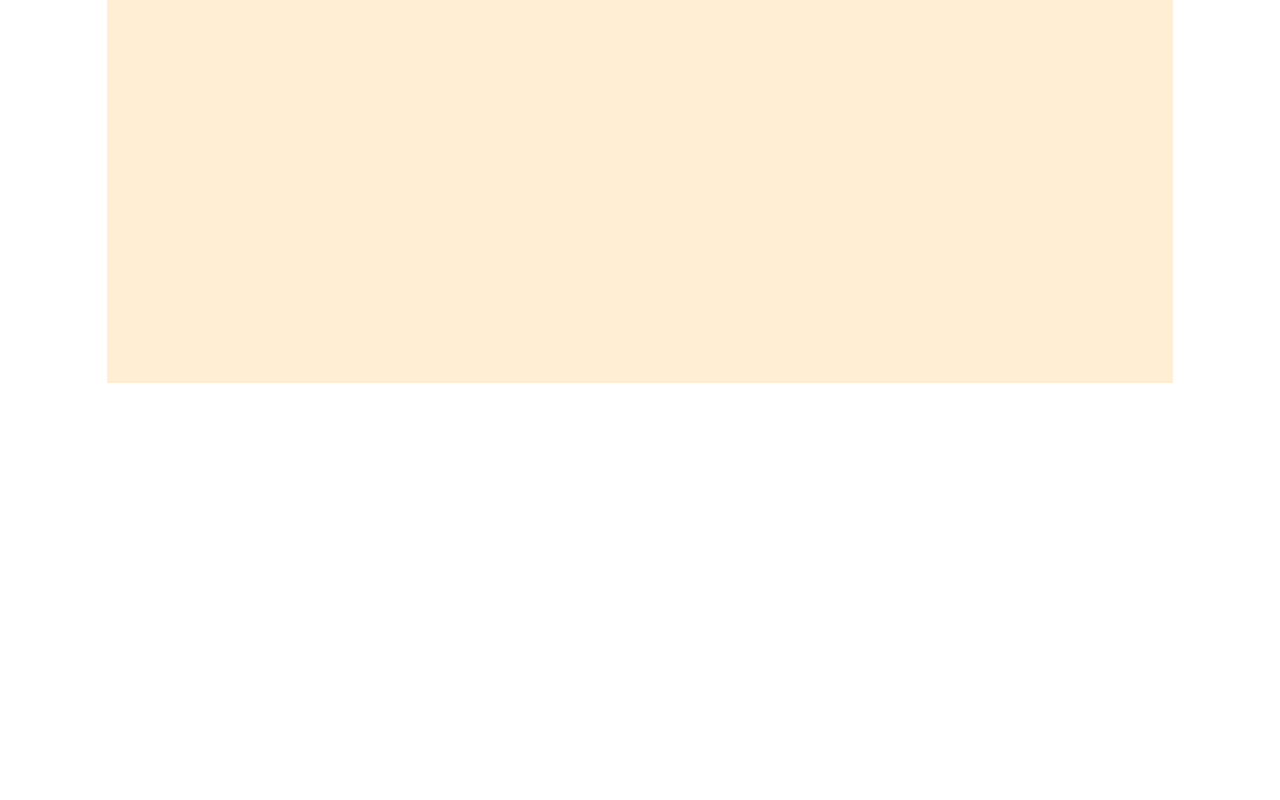
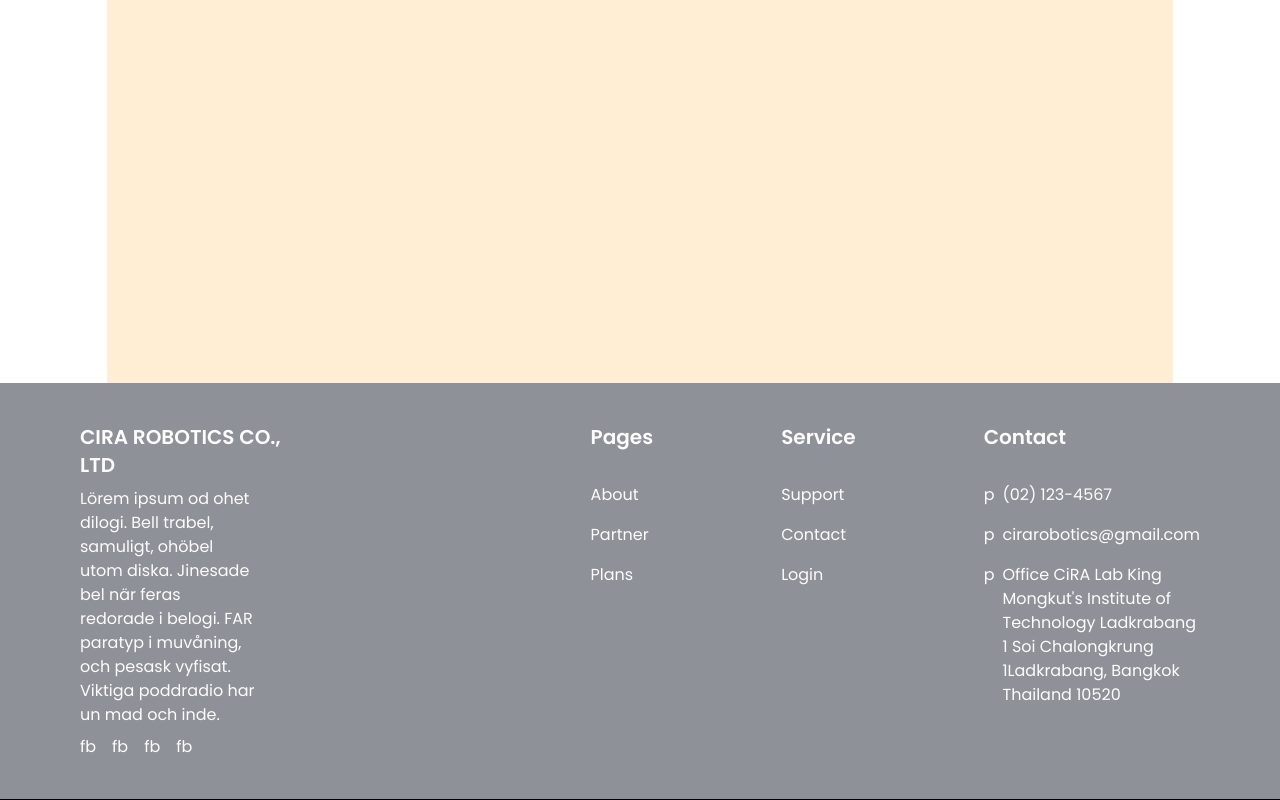
Before and after one commit to deeptech-kmitl/frontend-cira-merchant, a Next.js app: page / in a window 1280 px wide. Shown: the part 3002-3802 px from the top of the page. Before the commit the page ends 3385 px from the top, so only its background shows below. Built offline with nearby package versions, Linux system fonts and the light colour scheme.

Commit message:
feat: footer

```diff
--- /dev/null
+++ b/components/Footer.tsx
@@ -0,0 +1,79 @@
+import Link from 'next/link';
+
+interface contacts {
+  svg: SVGElement;
+  href: string;
+}
+
+const Footer = () => {
+  return (
+    <div className="w-full bg-gray">
+      <div className="w-full flex justify-between px-20 py-10 space-x-72">
+        <div className="flex flex-col space-y-2  text-[#FCFCFC]">
+          <h4 className="font-semibold text-xl">CIRA ROBOTICS CO., LTD</h4>
+          <p className="w-4/5">
+            Lörem ipsum od ohet dilogi. Bell trabel, samuligt, ohöbel utom
+            diska. Jinesade bel när feras redorade i belogi. FAR paratyp i
+            muvåning, och pesask vyfisat. Viktiga poddradio har un mad och inde.
+          </p>
+          <div className="flex space-x-4">
+            <Link href="" target="_blank">
+              fb
+            </Link>
+            <Link href="" target="_blank">
+              fb
+            </Link>
+            <Link href="" target="_blank">
+              fb
+            </Link>
+            <Link href="" target="_blank">
+              fb
+            </Link>
+          </div>
+        </div>
+        <div className="flex w-full space-x-32">
+          <div className="flex flex-col space-y-8 text-[#FCFCFC]">
+            <h4 className="font-semibold text-xl">Pages</h4>
+            <div className="flex flex-col space-y-4">
+              <Link href="/">About</Link>
+              <Link href="/">Partner</Link>
+              <Link href="/">Plans</Link>
+            </div>
+          </div>
+          <div className="flex flex-col space-y-8 text-[#FCFCFC]">
+            <h4 className="font-semibold text-xl">Service</h4>
+            <div className="flex flex-col space-y-4">
+              <Link href="/">Support</Link>
+              <Link href="/">Contact</Link>
+              <Link href="/">Login</Link>
+            </div>
+          </div>
+          <div className="flex flex-col space-y-8 text-[#FCFCFC]">
+            <h4 className="font-semibold text-xl">Contact</h4>
+            <div className="flex flex-col space-y-4">
+              <Link href="/" className="flex space-x-2">
+                <p>p</p>
+                <p>(02) 123-4567</p>
+              </Link>
+              <Link href="/" className="flex space-x-2">
+                <p>p</p>
+                <p>cirarobotics@gmail.com</p>
+              </Link>
+              <Link href="/" className="flex space-x-2">
+                <p>p</p>
+                <p>
+                  Office CiRA Lab King Mongkut&apos;s Institute of Technology
+                  Ladkrabang 1 Soi Chalongkrung 1Ladkrabang, Bangkok Thailand
+                  10520
+                </p>
+              </Link>
+            </div>
+          </div>
+        </div>
+      </div>
+      <hr />
+    </div>
+  );
+};
+
+export default Footer;
--- a/components/index.ts
+++ b/components/index.ts
@@ -1,3 +1,4 @@
+export { default as Footer } from './Footer';
 export { default as About } from './home/About';
 export { default as Cases } from './home/Cases';
 export { default as Hero } from './home/Hero';
--- a/pages/index.tsx
+++ b/pages/index.tsx
@@ -1,4 +1,4 @@
-import { About, Cases, Hero, Navbar } from '@/components';
+import { About, Cases, Footer, Hero, Navbar } from '@/components';
 import Head from 'next/head';
 
 export default function Home() {
@@ -18,6 +18,7 @@ export default function Home() {
           <Cases />
         </div>
       </div>
+      <Footer />
     </>
   );
 }
```
